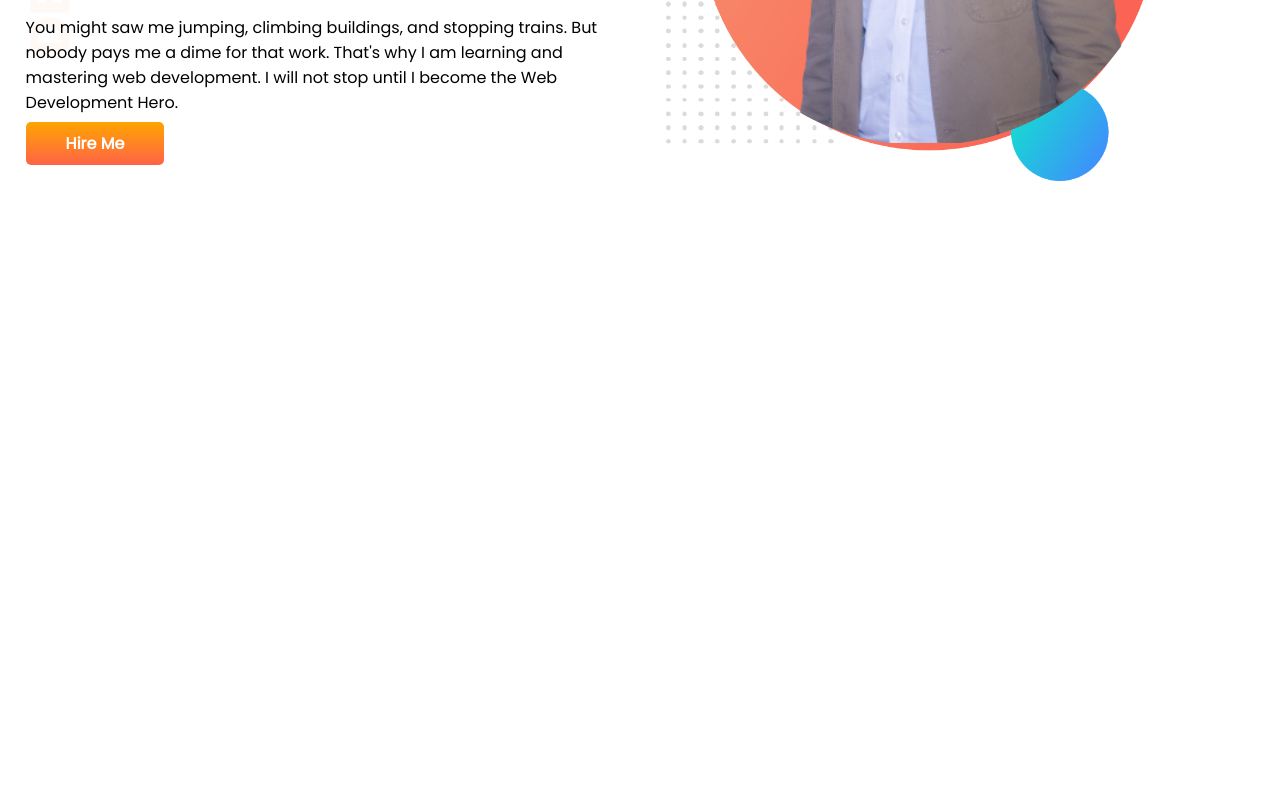
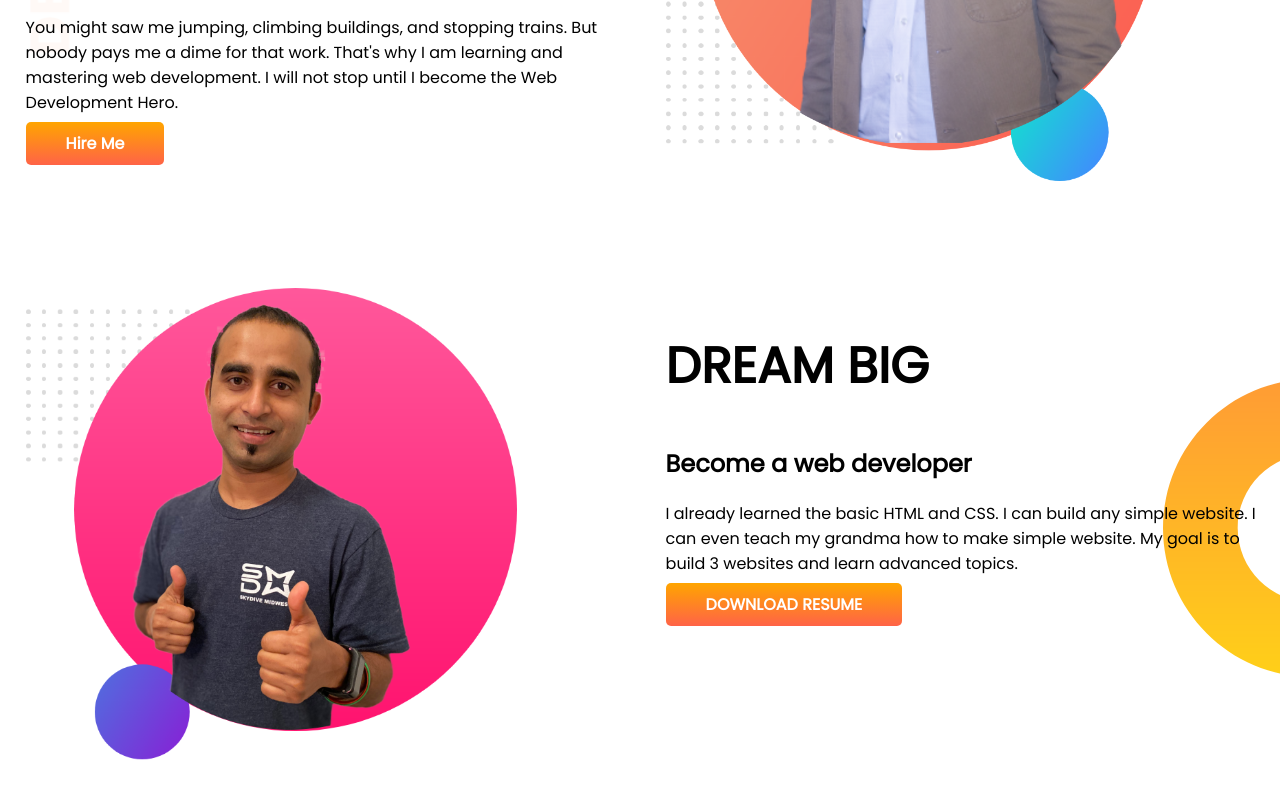
Before and after one commit to samiulporag/developer-portfolio, a plain HTML site: page index.html in a window 1280 px wide. Shown: the part 307-1106 px from the top of the page. Before the commit the page ends 800 px from the top, so only its background shows below. Drawn offline with Linux system fonts and the light colour scheme.

Commit message:
dream added

```diff
--- a/index.html
+++ b/index.html
@@ -30,6 +30,21 @@
             <img src="images/my-bg1.png" alt="">
         </div>
     </section>
+    <section class="dream-big">
+        <div class="half-width">
+            <img src="images/jhankar2.png" alt="">
+        </div>
+        <div class="half-width">
+            <h1>DREAM BIG</h1>
+            <h2>Become a web developer</h2>
+            <P>
+                I already learned the basic HTML and CSS. I can build any simple website. I can even teach my grandma
+                how to make simple website. My goal is to build 3 websites and learn advanced topics.
+            </P>
+            <a class="link-button" target="_blank" href=" ">DOWNLOAD RESUME</a>
+        </div>
+
+    </section>
 </body>
 
 </html>
--- a/style.css
+++ b/style.css
@@ -10,6 +10,7 @@ h1{
 }
 section{
     display: flex;
+    margin-bottom: 100px;
 }
 .half-width{
     width: 50%;
@@ -30,3 +31,8 @@ section{
     background-image: url(images/top-banner.png);
     background-repeat: no-repeat;
 }
+.dream-big{
+    background-image: url(images/dream-bg.png);
+    background-repeat: no-repeat;
+    background-position: right;
+}
```
